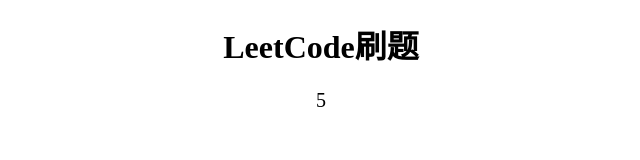
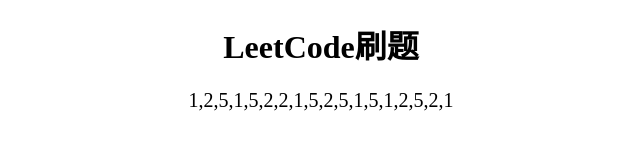
Before and after one commit to sublinenhy/js_algorithm, a plain HTML site: page main.html in a window 1280 px wide. Shown: the whole page, without its empty margins (319-959 px from the left). Drawn offline with Linux system fonts and the light colour scheme.

Commit message:
46-全排列

```diff
--- /dev/null
+++ b/2020-12-23/permutations.js
@@ -0,0 +1,31 @@
+/**
+ * @param {number[]} nums
+ * @return {number[][]}
+ */
+let permute = function(nums) {
+  let resList = [];
+  let route = [];
+
+  function backtrack(nums, route) {
+    if (route.length === nums.length) {
+      let res = [...route]
+      resList.push(res);
+      return;
+    }
+    for (let i = 0; i < nums.length; i++) {
+      if (route.indexOf(nums[i]) >= 0) continue;
+      route.push(nums[i]);
+      backtrack(nums, route);
+      route.pop();
+    }
+  }
+
+  backtrack(nums, route);
+  return resList;
+
+};
+
+
+document.getElementsByClassName("content")[0]
+  .innerHTML = permute([1,2,5])
+  .toString();
--- a/main.html
+++ b/main.html
@@ -16,6 +16,6 @@
 <body>
   <h1>LeetCode刷题</h1>
   <div class="content"></div>
-<script src="2020-12-20/coin_change_dp_array.js"></script>
+<script src="2020-12-23/permutations.js"></script>
 </body>
 </html>
```
